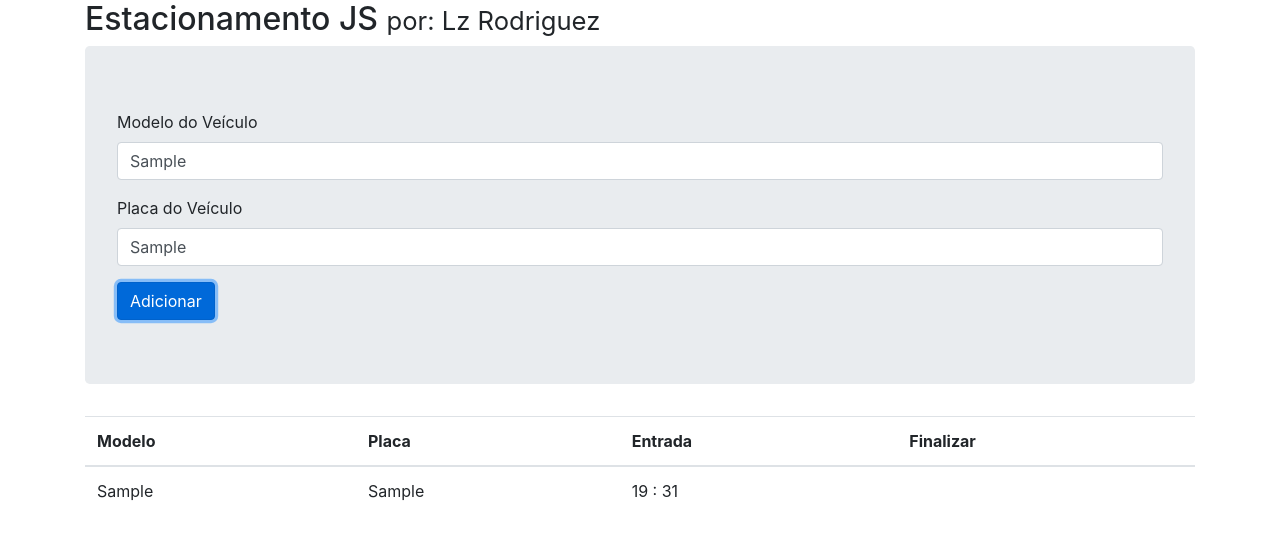
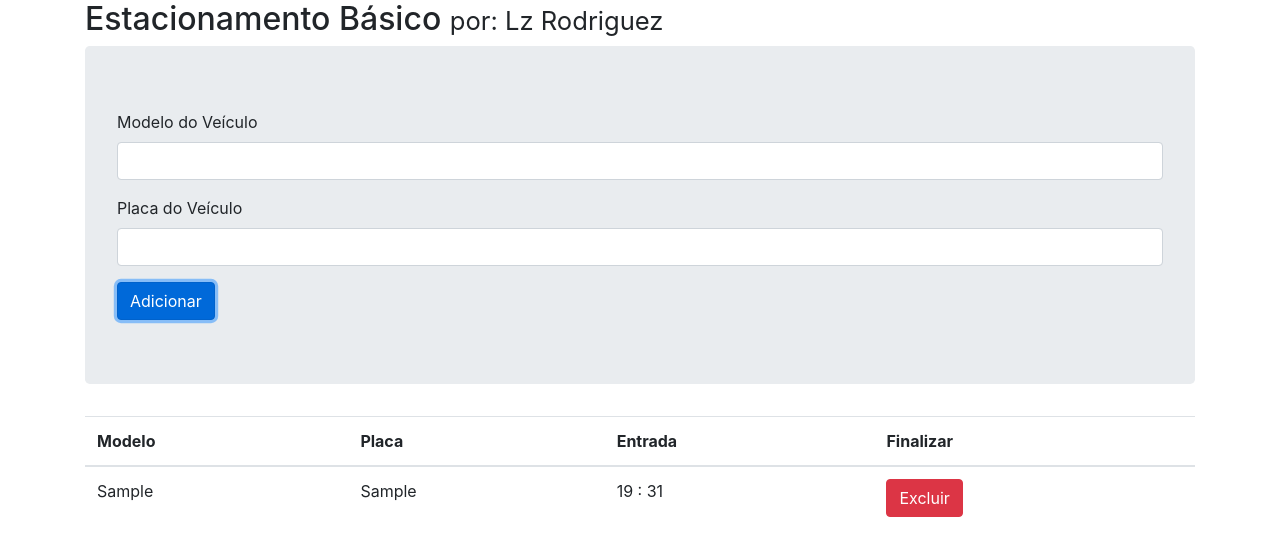
Before and after one commit to Lz-Rod/estacionamento_js, a plain HTML site: page index.html in a window 1280 px wide. Both pictures are taken after typing "Sample", "Sample" into the empty fields and a click on the button "Adicionar". Drawn offline with nearby package versions, Linux system fonts and the light colour scheme.

Commit message:
No main.js finalizado função para exclusão do veículo cadastrado. No html alterado título

```diff
--- a/index.html
+++ b/index.html
@@ -3,13 +3,13 @@
 <head>
     <meta charset="UTF-8">
     <meta name="viewport" content="width=device-width, initial-scale=1.0">
-    <title>Sistema para estacionamento JS</title>
+    <title>Sistema para Estacionamento</title>
     <link rel="stylesheet" type="text/css" href="css/bootstrap.min.css">
 </head>
 <body onload="mostraPatio()">
     <div class="container">
         <div class="header clearfix">
-            <h2>Estacionamento JS <small>por: Lz Rodriguez</small></h2>
+            <h2>Estacionamento Básico <small>por: Lz Rodriguez</small></h2>
             <div class="jumbotron">
                 <form id="formulario" action="">
                     <div class="form-group">
--- a/js/main.js
+++ b/js/main.js
@@ -1,9 +1,14 @@
 document.getElementById('formulario').addEventListener('submit', cadastrarVeiculo)
 
-function cadastrarVeiculo(e){
+function cadastrarVeiculo(e){ //essa função cadastra o veículo num armazenamento local do navegador
     var modeloCarro = document.getElementById('modelo').value
     var placaCarro = document.getElementById('placa').value
     var time = new Date()
+
+    if(!modeloCarro || !placaCarro){// esse if avisa ao usuario se nao tiver preenchido os campos para que o faça. Isso faz o sistema nao permitir que sejam cadastrados campos em branco.
+        alert('Por favor, preencha os campos em branco!')
+        return false// esse return especificamente faz com que os campos em brancos nao sejam cadastrados no armazenamento local.
+    }
 
     carro = {
         modelo: modeloCarro,
@@ -22,12 +27,27 @@ function cadastrarVeiculo(e){
         localStorage.setItem('patio', JSON.stringify(carros))
     }
 
+    document.getElementById('formulario').reset()// reseta formulario ao adicionar novo veículo
+
     mostraPatio()
 
     e.preventDefault()
 }
 
-function mostraPatio(){
+function excluirVeículo(placa){
+    var carros = JSON.parse(localStorage.getItem('patio'))//essa função verifica se há algum item na posição placa e se tiver ele remove da lista ao apertar o botão excluir
+
+    for(var i = 0; i < carros.length; i++){
+        if(carros[i].placa == placa)
+            carros.splice(i, 1 )
+    }
+
+    localStorage.setItem('patio', JSON.stringify(carros))//essa linha especificamente transforma o objeto carro em string novamente
+
+    mostraPatio()
+}
+
+function mostraPatio(){ //essa função mostra no html os dados do veiculo adicionado
     var carros = JSON.parse(localStorage.getItem('patio'))
     var carrosResultado = document.getElementById('resultados')
 
@@ -39,6 +59,6 @@ function mostraPatio(){
         var hora = carros[i].hora
         var minutos = carros[i].minutos
 
-        carrosResultado.innerHTML += '<tr><td>' + modelo + '</td><td>' + placa + '</td><td>' + hora + ' : ' + minutos + '</td></tr>'
+        carrosResultado.innerHTML += '<tr><td>' + modelo + '</td><td>' + placa + '</td><td>' + hora + ' : ' + minutos + '</td><td><button class="btn btn-danger" onclick="excluirVeículo(\''+ placa +'\')" >Excluir</button></td>' + '</tr>'
     }
 }
```
